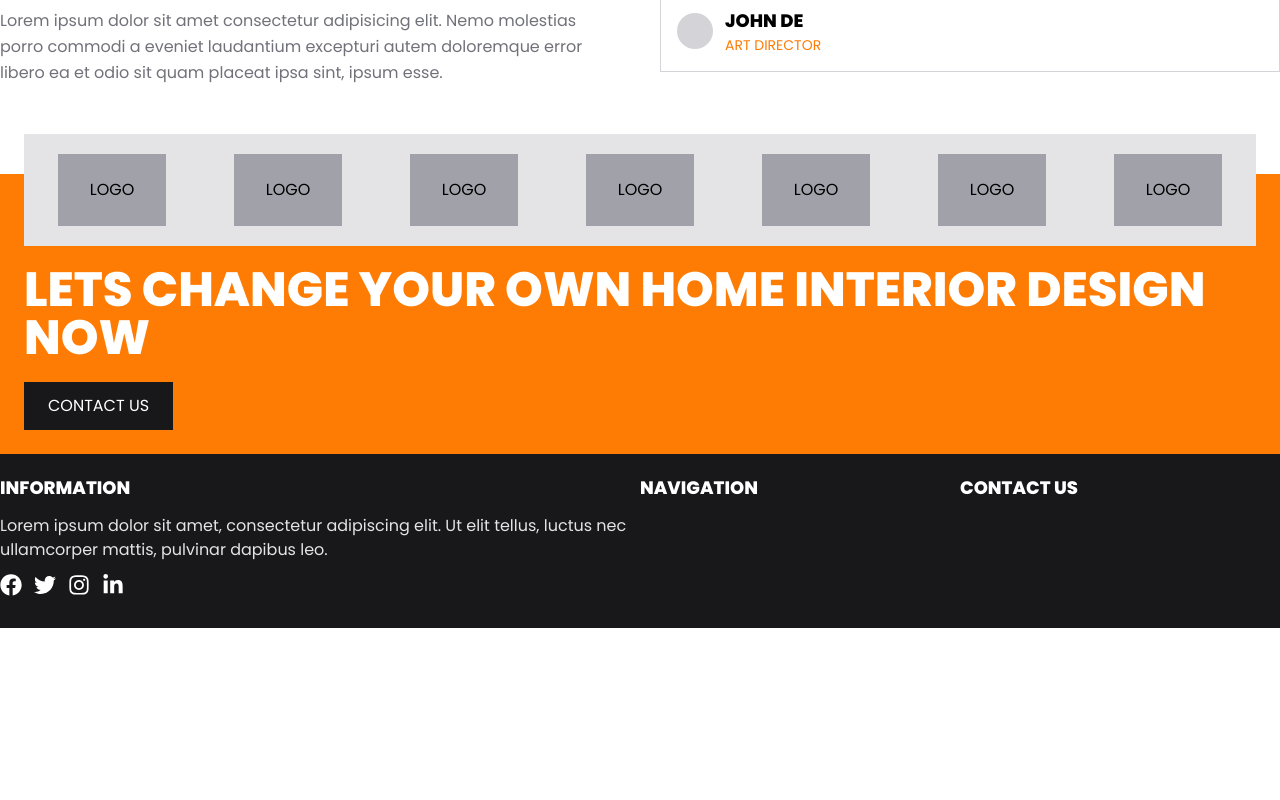
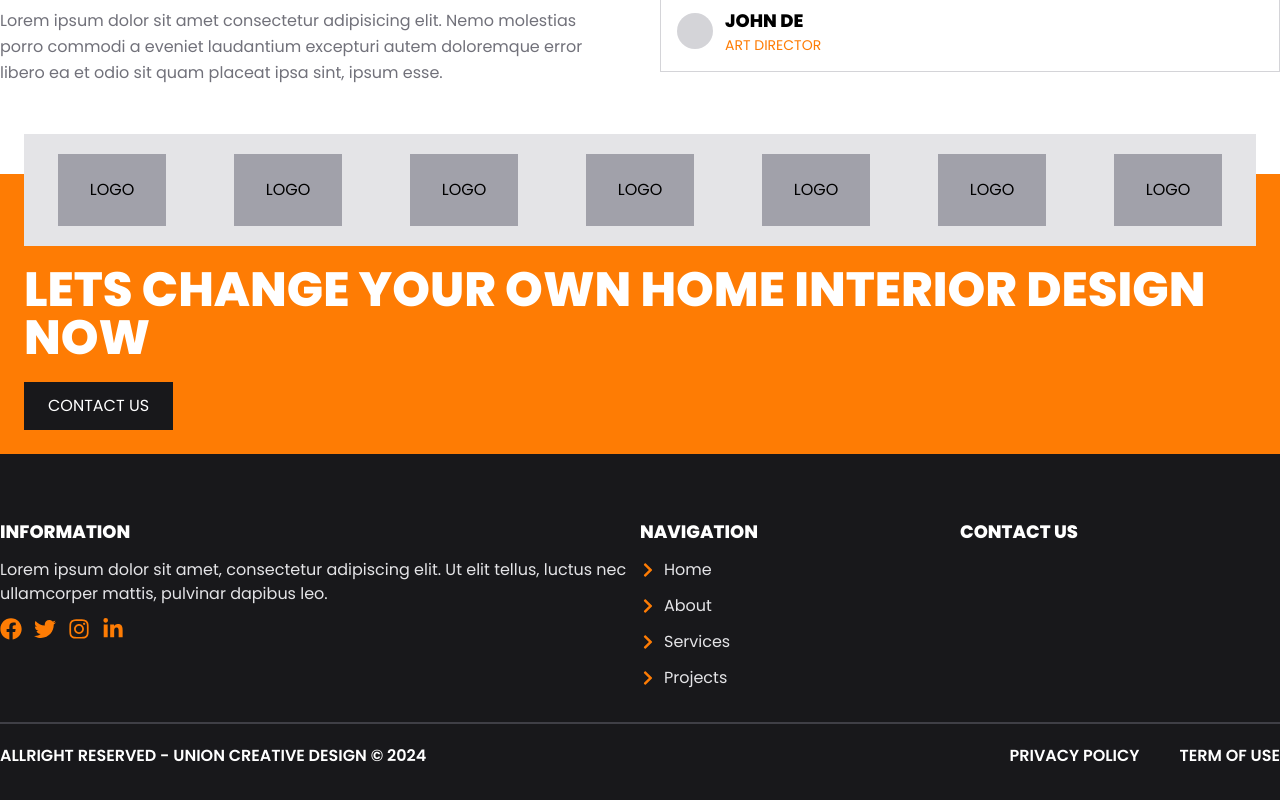
Before and after one commit to adzibilal/union, a Next.js app: page / in a window 1280 px wide. Shown: the part 4441-5241 px from the top of the page. Before the commit the page ends 5069 px from the top, so only its background shows below. Built offline with nearby package versions, Linux system fonts and the light colour scheme; no server answers.

Commit message:
feat: Add AboutPage component to frontpage layout

```diff
--- /dev/null
+++ b/src/app/(frontpage)/about/page.tsx
@@ -0,0 +1,19 @@
+import AboutSection from '@/components/organism/AboutSection'
+import OurTeam from '@/components/organism/OurTeam'
+import PageHeader from '@/components/organism/PageHeader'
+import React from 'react'
+
+const AboutPage = () => {
+    return (
+        <div>
+            <PageHeader
+                title='About Us'
+                subtitle='We are a creative agency that focus on delivering the best digital solution for our client.'
+            />
+            <AboutSection />
+            <OurTeam />
+        </div>
+    )
+}
+
+export default AboutPage
--- /dev/null
+++ b/src/components/molecules/TeamItem.tsx
@@ -0,0 +1,38 @@
+import React from 'react'
+import { FaFacebook, FaInstagram, FaLinkedin } from 'react-icons/fa'
+
+interface TeamItemProps {
+    index: number
+    name: string
+    image: string
+    role: string
+}
+
+const TeamItem: React.FC<TeamItemProps> = ({ index, name, image, role }) => {
+    const isGanjil = index % 2 === 0
+
+    return (
+        <div className='flex flex-col items-center'>
+            {/* <Image
+                            src={item.image}
+                            alt={item.name}
+                            width={400}
+                            height={400}
+                            className='aspect-[4/5] object-cover'
+                        /> */}
+            <div className='aspect-[4/5] bg-zinc-100 w-full'></div>
+            <div className={`border border-t-0 w-full p-5 text-center ${isGanjil ? 'border-zinc-200' : 'border-gray-950 bg-zinc-950 text-white'} `}>
+                <p className='text-lg font-light uppercase'>{role}</p>
+                <h3 className='font-extrabold text-2xl uppercase'>{name}</h3>
+
+                <div className='flex items-center gap-3 justify-center mt-5 mb-3'>
+                    <FaFacebook size={25} className='text-u-orange-500' />
+                    <FaInstagram size={25} className='text-u-orange-500' />
+                    <FaLinkedin size={25} className='text-u-orange-500' />
+                </div>
+            </div>
+        </div>
+    )
+}
+
+export default TeamItem
--- a/src/components/organism/Footer.tsx
+++ b/src/components/organism/Footer.tsx
@@ -1,6 +1,7 @@
 import Link from 'next/link'
 import React from 'react'
 import {
+    FaChevronRight,
     FaFacebook,
     FaInstagram,
     FaLinkedinIn,
@@ -29,7 +30,7 @@ const Footer = () => {
                     </div>
                 </div>
 
-                <div className='grid grid-cols-[2fr_1fr_1fr] pt-5 pb-8'>
+                <div className='grid grid-cols-[2fr_1fr_1fr] pt-16 pb-8'>
                     <div className='flex flex-col gap-3'>
                         <div className='text-lg font-extrabold uppercase text-white'>
                             Information
@@ -41,18 +42,27 @@ const Footer = () => {
                         </div>
                         <div className='flex gap-3'>
                             <Link href='/'>
-                                <FaFacebook size={22} className='text-white' />
+                                <FaFacebook
+                                    size={22}
+                                    className='text-u-orange-500'
+                                />
                             </Link>
                             <Link href='/'>
-                                <FaTwitter size={22} className='text-white' />
+                                <FaTwitter
+                                    size={22}
+                                    className='text-u-orange-500'
+                                />
                             </Link>
                             <Link href='/'>
-                                <FaInstagram size={22} className='text-white' />
+                                <FaInstagram
+                                    size={22}
+                                    className='text-u-orange-500'
+                                />
                             </Link>
                             <Link href='/'>
                                 <FaLinkedinIn
                                     size={22}
-                                    className='text-white'
+                                    className='text-u-orange-500'
                                 />
                             </Link>
                         </div>
@@ -61,11 +71,50 @@ const Footer = () => {
                         <div className='text-lg font-extrabold uppercase text-white'>
                             NAVIGATION
                         </div>
+                        <div className='flex flex-col gap-3'>
+                            <Link href='/'>
+                                <div className='text-zinc-200 flex gap-2 items-center'>
+                                    <FaChevronRight className='text-u-orange-500' />
+                                    Home
+                                </div>
+                            </Link>
+                            <Link href='/'>
+                                <div className='text-zinc-200 flex gap-2 items-center'>
+                                    <FaChevronRight className='text-u-orange-500' />
+                                    About
+                                </div>
+                            </Link>
+                            <Link href='/'>
+                                <div className='text-zinc-200 flex gap-2 items-center'>
+                                    <FaChevronRight className='text-u-orange-500' />
+                                    Services
+                                </div>
+                            </Link>
+                            <Link href='/'>
+                                <div className='text-zinc-200 flex gap-2 items-center'>
+                                    <FaChevronRight className='text-u-orange-500' />
+                                    Projects
+                                </div>
+                            </Link>
+                        </div>
                     </div>
                     <div className='flex flex-col gap-3'>
                         <div className='text-lg font-extrabold uppercase text-white'>
                             CONTACT US
                         </div>
+                    </div>
+                </div>
+
+                <div className="flex justify-between items-center uppercase text-white font-semibold border-t-2 border-zinc-700 pt-5 pb-10">
+                    <div className="">Allright Reserved - UNION CREATIVE DESIGN &copy; 2024</div>
+
+                    <div className="flex gap-10">
+                        <Link href="/">
+                            <div className="text-white">Privacy Policy</div>
+                        </Link>
+                        <Link href="/">
+                            <div className="text-white">Term Of Use</div>
+                        </Link>
                     </div>
                 </div>
             </div>
--- /dev/null
+++ b/src/components/organism/OurTeam.tsx
@@ -0,0 +1,51 @@
+import React from 'react'
+import SectionTitle from '../molecules/SectionTitle'
+import Image from 'next/image'
+import TeamItem from '../molecules/TeamItem'
+
+const OurTeam = () => {
+    const team = [
+        {
+            name: 'John Doe',
+            role: 'CEO',
+            image: '/images/team-1.jpg'
+        },
+        {
+            name: 'Jane Doe',
+            role: 'CTO',
+            image: '/images/team-2.jpg'
+        },
+        {
+            name: 'John Doe',
+            role: 'CEO',
+            image: '/images/team-3.jpg'
+        },
+        {
+            name: 'Jane Doe',
+            role: 'CTO',
+            image: '/images/team-4.jpg'
+        },
+        {
+            name: 'John Doe',
+            role: 'CEO',
+            image: '/images/team-5.jpg'
+        },
+        {
+            name: 'Jane Doe',
+            role: 'CTO',
+            image: '/images/team-6.jpg'
+        },
+    ]
+    return (
+        <div className='max-container'>
+            <SectionTitle subTitle='Our Team' title='We Work With Team' />
+            <div className='grid grid-cols-1 lg:grid-cols-3 gap-10 items-center pt-20'>
+                {team.map((item, index) => (
+                   <TeamItem key={index} index={index} name={item.name} role={item.role} image={item.image} />
+                ))}
+            </div>
+        </div>
+    )
+}
+
+export default OurTeam
--- /dev/null
+++ b/src/components/organism/PageHeader.tsx
@@ -0,0 +1,23 @@
+import React from 'react'
+
+interface PageHeaderProps {
+    title: string;
+    subtitle: string;
+}
+
+const PageHeader: React.FC<PageHeaderProps> = ({ title, subtitle }) => {
+    return (
+        <div className='w-full h-[30vh] bg-u-orange-500 text-white'>
+            <div className='max-container w-full h-full flex justify-center flex-col'>
+                <div className='uppercase font-extrabold text-6xl'>
+                    {title}
+                </div>
+                <div className=''>
+                    {subtitle}
+                </div>
+            </div>
+        </div>
+    )
+}
+
+export default PageHeader
```
